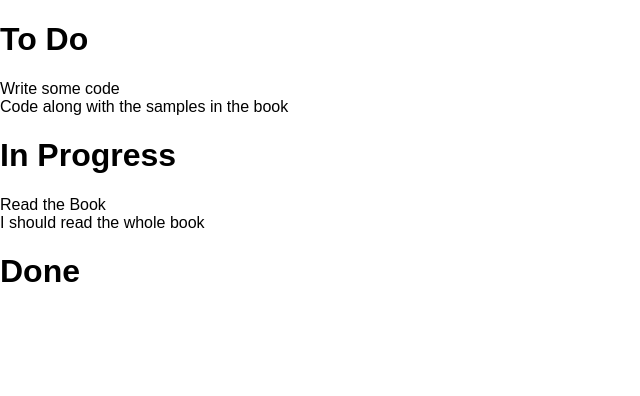
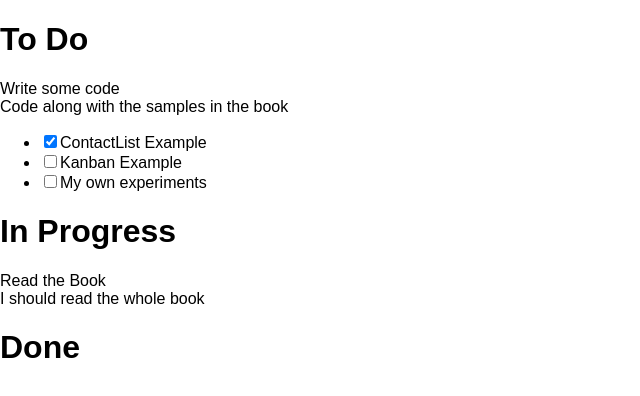
Before and after one commit to UrbanSwati/Kanbanboard, a React (Create React App) app: page / in a window 1280 px wide. Shown: the top 396 px of the page, without its empty margins (0-640 px from the left). Built offline with nearby package versions, Linux system fonts and the light colour scheme.

Commit message:
Added List component. Bug fixed on CheckList component

```diff
--- a/src/components/checklist/CheckList.jsx
+++ b/src/components/checklist/CheckList.jsx
@@ -2,9 +2,18 @@ import React, { Component } from 'react';
 
 class CheckList extends Component {
     render() {
+
+        let tasks = this.props.tasks.map((task) => (
+            <li className="checklist__task">
+                <input type="checkbox" defaultChecked={task.done} />
+                {task.name}
+                <a href="#" className="checlist__task--remove" />
+            </li>
+        ));
+
         return (
-            <div>
-
+            <div className="checklist">
+            <ul>{tasks}</ul>
             </div>
         );
     }
--- a/src/components/list/List.jsx
+++ b/src/components/list/List.jsx
@@ -6,7 +6,7 @@ class List extends Component {
             return <Card id={card.id}
                         title={card.title}
                         description={card.description}
-                        task={card.task} />
+                        tasks={card.tasks} />
         })
         return (
             <div className="list">
```
